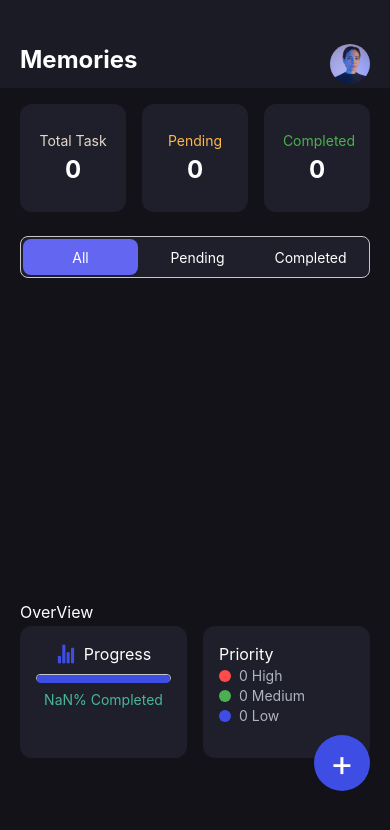
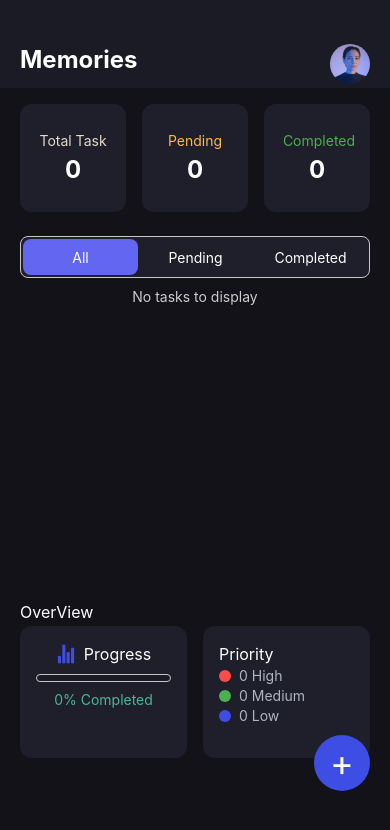
Before and after one commit to m-tayaib/react-native-task-mate, a React Native app: screen / in a window 390 px wide. Shown: the top 830 px of the page. Built offline with nearby package versions, Linux system fonts and the light colour scheme.

Commit message:
update code with best practice and best naming convention

```diff
--- a/App.js
+++ b/App.js
@@ -1,6 +1,6 @@
-import { SafeAreaView, StyleSheet, FlatList, View } from "react-native";
-import { useState } from "react";
-import { StatusBar } from "expo-status-bar"
+import React, { useState, useEffect } from "react";
+import { SafeAreaView, StyleSheet, FlatList, View, Text } from "react-native";
+import { StatusBar } from "expo-status-bar";
 import Header from "./components/Header";
 import TaskShowItems from "./components/TaskShow";
 import FilterTaskBtns from "./components/FilterTask";
@@ -11,62 +11,89 @@ import CreateTaskScreen from "./screens/CreateTaskScreen";
 
 export default function App() {
   const [isModelVisible, setIsModelVisible] = useState(false);
-  const [taskList, setTaskList] = useState([]);
-  const [newTaskAdd, setNewTaskAdd] = useState([])
-  console.log(newTaskAdd);
-  const demoData = [
-    { id: 1, priority: "low", title: "Design team meeting", date: new Date().toDateString(), isCompleted: true },
-    { id: 2, priority: "low", title: "Submit project report", date: new Date().toDateString(), isCompleted: false },
-    { id: 3, priority: "low", title: "Learn JavaScript basics", date: new Date().toDateString(), isCompleted: false },
-    { id: 4, priority: "low", title: "Organize workspace", date: new Date().toDateString(), isCompleted: false },
-    { id: 5, priority: "medium", title: "Doctor appointment", date: new Date().toDateString(), isCompleted: true },
-    { id: 6, priority: "medium", title: "Team standup call", date: new Date().toDateString(), isCompleted: true },
-    { id: 7, priority: "high", title: "Fix urgent bugs", date: new Date().toDateString(), isCompleted: true },
-    { id: 8, priority: "medium", title: "Motivation session", date: new Date().toDateString(), isCompleted: true },
-    { id: 9, priority: "low", title: "Read documentation", date: new Date().toDateString(), isCompleted: true },
-    { id: 10, priority: "medium", title: "Practice coding problems", date: new Date().toDateString(), isCompleted: true },
-  ];
-  const allTaskShow = () => {
-    setTaskList(demoData)
-  }
-  const pendingTaskShow = () => {
-    setTaskList(demoData.filter((item) => !item.isCompleted))
-  }
-  const completedTaskShow = () => {
-    setTaskList(demoData.filter((item) => item.isCompleted))
-  }
+  const [allTasks, setAllTasks] = useState([]);
+  const [filteredTasks, setFilteredTasks] = useState([]);
+
+  const filterTasks = (type) => {
+    switch (type) {
+      case "all":
+        setFilteredTasks(allTasks);
+        break;
+      case "completed":
+        setFilteredTasks(allTasks.filter((item) => item.isCompleted));
+        break;
+      case "pending":
+        setFilteredTasks(allTasks.filter((item) => !item.isCompleted));
+        break;
+      default:
+        break;
+    }
+  };
+
+  useEffect(() => {
+    setFilteredTasks(allTasks);
+  }, [allTasks]);
+
+  const handleComplete = (id) => {
+    const updated = allTasks.map((task) =>
+      task.id === id ? { ...task, isCompleted: !task.isCompleted } : task
+    );
+    setAllTasks(updated);
+  };
+
+  const handleDelete = (id) => {
+    const updated = allTasks.filter((task) => task.id !== id);
+    setAllTasks(updated);
+  };
 
   return (
     <>
       <StatusBar style="light" />
-      <SafeAreaView style={style.container}>
+      <SafeAreaView style={styles.container}>
         <Header />
-        <TaskShowItems taskList={taskList} />
-        <FilterTaskBtns allTaskShow={allTaskShow} completedTaskShow={completedTaskShow} pendingTaskShow={pendingTaskShow} />
-        <View style={style.listBox}>
+        <TaskShowItems taskList={allTasks} />
+        <FilterTaskBtns onFilterChange={filterTasks} />
+        <View style={styles.listBox}>
           <FlatList
-            data={taskList}
-            renderItem={({ item }) => <List task={item} />}
-            keyExtractor={(item) => item.id}
-          ></FlatList>
+            data={filteredTasks}
+            renderItem={({ item }) => (
+              <List
+                task={item}
+                onComplete={handleComplete}
+                onDelete={handleDelete}
+              />
+            )}
+            keyExtractor={(item) => item.id.toString()}
+            ListEmptyComponent={
+              <View>
+                <Text style={{ color: "#ccc", textAlign: "center" }}>
+                  No tasks to display
+                </Text>
+              </View>
+            }
+          />
         </View>
-        <OverView taskList={taskList} />
+        <OverView taskList={allTasks} />
         <AddTaskBtn setIsModelVisible={setIsModelVisible} />
-        {isModelVisible && <CreateTaskScreen setNewTaskAdd={setNewTaskAdd} isModelVisible={isModelVisible} setIsModelVisible={setIsModelVisible} />}
-      </SafeAreaView >
+        {isModelVisible && (
+          <CreateTaskScreen
+            setAllTasks={setAllTasks}
+            isModelVisible={isModelVisible}
+            setIsModelVisible={setIsModelVisible}
+          />
+        )}
+      </SafeAreaView>
     </>
-  )
+  );
 }
 
-
-const style = StyleSheet.create({
+const styles = StyleSheet.create({
   container: {
     flex: 1,
-    backgroundColor: '#121218',
-    color: '#fff'
+    backgroundColor: "#121218",
   },
   listBox: {
     height: 310,
-    paddingTop: 10
-  }
+    paddingTop: 10,
+  },
 });
--- a/components/FilterTask.js
+++ b/components/FilterTask.js
@@ -1,61 +1,62 @@
 import { Text, View, StyleSheet, Pressable } from "react-native";
 import { useState } from "react";
 
-export default function FilterTaskBtns({ allTaskShow, completedTaskShow, pendingTaskShow }) {
-  const [filterBtnColor, setFilterBtnColor] = useState("All");
+const FILTERS = ["All", "Pending", "Completed"];
 
-  const showAllTasks = () => {
-    setFilterBtnColor("All")
-    allTaskShow()
-  }
-  const showPendingTasks = () => {
-    setFilterBtnColor("Pending")
-    pendingTaskShow()
-  }
-  const showCompletedTasks = () => {
-    setFilterBtnColor("Completed")
-    completedTaskShow()
-  }
+export default function FilterTaskBtns({ onFilterChange }) {
+  const [activeFilter, setActiveFilter] = useState("All");
+
+  const handleFilterPress = (filter) => {
+    setActiveFilter(filter);
+    onFilterChange(filter.toLowerCase());
+  };
+
   return (
-    <View style={{ paddingHorizontal: 20 }}>
-      <View style={style.taskFilterContainer}>
-        <Pressable onPress={showAllTasks} style={[style.btn, { backgroundColor: filterBtnColor === "All" ? "#6366F1" : null }]}  >
-          <Text style={{ color: "#fff" }} >All</Text>
-        </Pressable>
-        <Pressable style={[style.btn, { backgroundColor: filterBtnColor === "Pending" ? "#6366F1" : null }]} onPress={showPendingTasks}>
-          <Text style={{ color: "#fff" }}> Pending</Text>
-        </Pressable>
-        <Pressable style={[style.btn, { backgroundColor: filterBtnColor === "Completed" ? "#6366F1" : null }]} onPress={showCompletedTasks}>
-          <Text style={{ color: "#fff" }}>Completed</Text>
-        </Pressable>
+    <View style={styles.wrapper}>
+      <View style={styles.container}>
+        {FILTERS.map((filter) => (
+          <Pressable
+            key={filter}
+            onPress={() => handleFilterPress(filter)}
+            style={[
+              styles.btn,
+              activeFilter === filter && styles.activeBtn
+            ]}
+          >
+            <Text style={styles.btnText}>{filter}</Text>
+          </Pressable>
+        ))}
       </View>
     </View>
   );
 }
 
-const style = StyleSheet.create({
-  taskFilterContainer: {
+const styles = StyleSheet.create({
+  wrapper: {
+    paddingHorizontal: 20,
+  },
+  container: {
     padding: 2,
     flexDirection: "row",
-    alignItems: "start",
+    alignItems: "flex-start",
     justifyContent: "space-between",
-    gapHorizontal: 15,
     marginTop: 24,
     borderWidth: 0.5,
     borderColor: "#C7C7C7",
     backgroundColor: "#1E1F2A",
-    borderRadius: 8
+    borderRadius: 8,
   },
   btn: {
     width: 115,
     height: 36,
-    color: "#fff",
-    borderRadius: 6,
+    borderRadius: 8,
     justifyContent: "center",
     alignItems: "center",
-    zIndex: 9999,
-    borderRadius: 8,
-    opacity: 1
-
+  },
+  activeBtn: {
+    backgroundColor: "#6366F1",
+  },
+  btnText: {
+    color: "#fff",
   },
 });
--- a/components/List.js
+++ b/components/List.js
@@ -1,50 +1,112 @@
-import { View, StyleSheet, Image, Text, TouchableOpacity } from "react-native"
-export default function List({ task }) {
+import { View, StyleSheet, Image, Text, TouchableOpacity } from "react-native";
 
-
-
-  const priorityColorHigh = task.priority === "low" ? "#3E4DE4" : task.priority === "medium" ? "#4CAF50" : "#FF4D4D"
-  const taskIsCompleted = task.isCompleted
-
-
+export default function List({ task, onComplete, onDelete }) {
+  const priorityColor = task.priority === "low"
+    ? "#3E4DE4"
+    : task.priority === "medium"
+      ? "#4CAF50"
+      : "#FF4D4D";
 
   return (
-    <View style={{ paddingHorizontal: 20, marginTop: 24 }}>
-      <View style={style.listContainer}>
-        <View style={{ flexDirection: "row", gap: 12, alignItems: "center" }}>
-          <View style={{ backgroundColor: priorityColorHigh, height: 12, width: 12, borderRadius: 50, opacity: taskIsCompleted ? 0.5 : 1 }}></View>
+    <View style={styles.wrapper}>
+      <View style={styles.container}>
+        <View style={styles.leftSection}>
+          <View
+            style={[
+              styles.priorityDot,
+              {
+                backgroundColor: priorityColor,
+                opacity: task.isCompleted ? 0.5 : 1,
+              },
+            ]}
+          />
           <View>
-            <Text style={{ fontSize: 16, lineHeight: 24, fontWeight: "medium", color: taskIsCompleted ? "#9CA3AF" : "white", textDecorationLine: taskIsCompleted ? "line-through" : "none" }}>
+            <Text
+              style={[
+                styles.title,
+                task.isCompleted && styles.completedText,
+              ]}
+            >
               {task.title}
             </Text>
-            <Text style={{ fontSize: 14, lineHeight: 20, color: "#9CA3AF", fontWeight: "regular", textDecorationLine: taskIsCompleted ? "line-through" : "none" }}>{task.date}</Text>
+            <Text
+              style={[
+                styles.date,
+                task.isCompleted && styles.completedText,
+              ]}
+            >
+              {task.date}
+            </Text>
           </View>
         </View>
-        <View style={{ flexDirection: "row", gap: 16 }}>
-          <TouchableOpacity>
-            <Image style={{ width: 20, height: 20 }} source={
-              taskIsCompleted
-                ? require('../assets/cancel.png')
-                : require('../assets/tick.png')
-            } />
+        <View style={styles.rightSection}>
+          <TouchableOpacity onPress={() => onComplete(task.id)}>
+            <Image
+              style={styles.icon}
+              source={
+                task.isCompleted
+                  ? require("../assets/cancel.png")
+                  : require("../assets/tick.png")
+              }
+            />
           </TouchableOpacity>
-          <TouchableOpacity>
-            <Image style={{ width: 20, height: 20 }} source={require('../assets/delete.png')} />
+          <TouchableOpacity onPress={() => onDelete(task.id)}>
+            <Image
+              style={styles.icon}
+              source={require("../assets/delete.png")}
+            />
           </TouchableOpacity>
         </View>
       </View>
     </View>
-  )
+  );
 }
 
-const style = StyleSheet.create({
-  listContainer: {
+
+const styles = StyleSheet.create({
+  wrapper: {
+    paddingHorizontal: 20,
+    marginTop: 24,
+  },
+  container: {
     flexDirection: "row",
     alignItems: "center",
     justifyContent: "space-between",
     height: 76,
     backgroundColor: "#1E1F2A",
     borderRadius: 12,
-    paddingHorizontal: 16
-  }
-})
+    paddingHorizontal: 16,
+  },
+  leftSection: {
+    flexDirection: "row",
+    alignItems: "center",
+    gap: 12,
+  },
+  priorityDot: {
+    height: 12,
+    width: 12,
+    borderRadius: 6,
+  },
+  title: {
+    fontSize: 16,
+    lineHeight: 24,
+    color: "white",
+  },
+  date: {
+    fontSize: 14,
+    lineHeight: 20,
+    color: "#9CA3AF",
+  },
+  completedText: {
+    color: "#9CA3AF",
+    textDecorationLine: "line-through",
+  },
+  rightSection: {
+    flexDirection: "row",
+    gap: 16,
+  },
+  icon: {
+    width: 20,
+    height: 20,
+  },
+});
--- a/components/OverView.js
+++ b/components/OverView.js
@@ -7,7 +7,7 @@ export default function OverView({ taskList }) {
   const lowPriorityTask = taskList.filter((task) => task.priority === "low").length
   const totalTask = taskList.length
   const isCompletedTask = taskList.filter((task) => task.isCompleted).length
-  const findPercentageOfTotalTask = ((isCompletedTask / totalTask) * 100)
+  const findPercentageOfTotalTask = Math.floor((isCompletedTask / totalTask) * 100) >= 0 ? Math.floor((isCompletedTask / totalTask) * 100) : 0
 
   return (
     <View style={{ paddingHorizontal: 20 }}>
```
Also changed, not shown: components/PriorityBtn.js (+12 -0 lines), package.json (+4 -3 lines), screens/CreateTaskScreen.js (+15 -8 lines), 1 other file (tests, documents, lock files or other folders).
